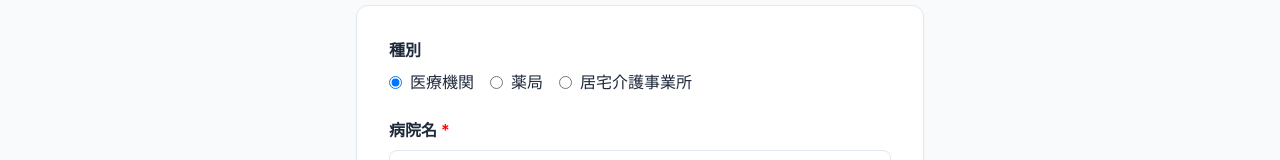
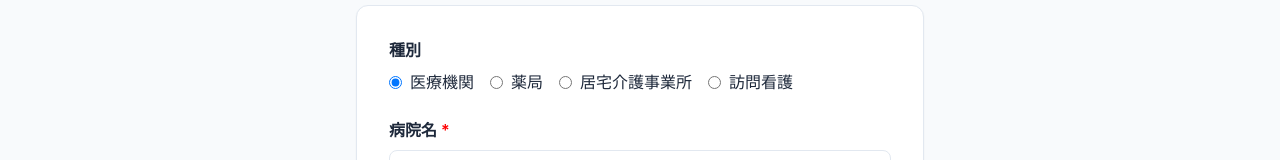
Before and after one commit to emayu323/pharmacy-inventory-report, a React (Vite) app: page /institutions/new in a window 1280 px wide. Shown: the part 200-360 px from the top of the page. Built offline with nearby package versions, Linux system fonts and the light colour scheme.

Commit message:
Add Visiting Nursing Station support to Institution master management

```diff
--- a/src/pages/InstitutionEdit.tsx
+++ b/src/pages/InstitutionEdit.tsx
@@ -154,6 +154,14 @@ export default function InstitutionEdit() {
                                 />
                                 居宅介護事業所
                             </label>
+                            <label style={{ display: 'flex', alignItems: 'center', gap: '0.5rem', cursor: 'pointer' }}>
+                                <input
+                                    type="radio"
+                                    checked={formData.type === 'nursing_station'}
+                                    onChange={() => setFormData({ ...formData, type: 'nursing_station' })}
+                                />
+                                訪問看護
+                            </label>
                         </div>
                     </div>
                 )}
@@ -161,7 +169,8 @@ export default function InstitutionEdit() {
                 <div>
                     <label className="label">
                         {formData.type === 'hospital' ? '病院名' :
-                            formData.type === 'pharmacy' ? '薬局名' : '事業所名'}
+                            formData.type === 'pharmacy' ? '薬局名' :
+                                formData.type === 'care_office' ? '事業所名' : 'ステーション名'}
                         <span style={{ color: 'red' }}> *</span>
                     </label>
                     <input
@@ -170,7 +179,7 @@ export default function InstitutionEdit() {
                         value={formData.name}
                         onChange={e => setFormData({ ...formData, name: e.target.value })}
                         required
-                        placeholder={`例: ${formData.type === 'hospital' ? '〇〇病院' : '〇〇薬局'}`}
+                        placeholder={`例: ${formData.type === 'hospital' ? '〇〇病院' : formData.type === 'pharmacy' ? '〇〇薬局' : formData.type === 'nursing_station' ? '〇〇訪問看護ステーション' : '〇〇居宅介護支援事業所'}`}
                     />
                 </div>
 
--- a/src/pages/InstitutionList.tsx
+++ b/src/pages/InstitutionList.tsx
@@ -39,6 +39,7 @@ export default function InstitutionList() {
         { id: 'hospital', label: '医療機関 (病院)', icon: <Building2 size={18} /> },
         { id: 'pharmacy', label: '薬局', icon: <Stethoscope size={18} /> },
         { id: 'care_office', label: '居宅介護支援事業所', icon: <Contact size={18} /> },
+        { id: 'nursing_station', label: '訪問看護', icon: <Building2 size={18} /> },
     ]
 
     return (
```
